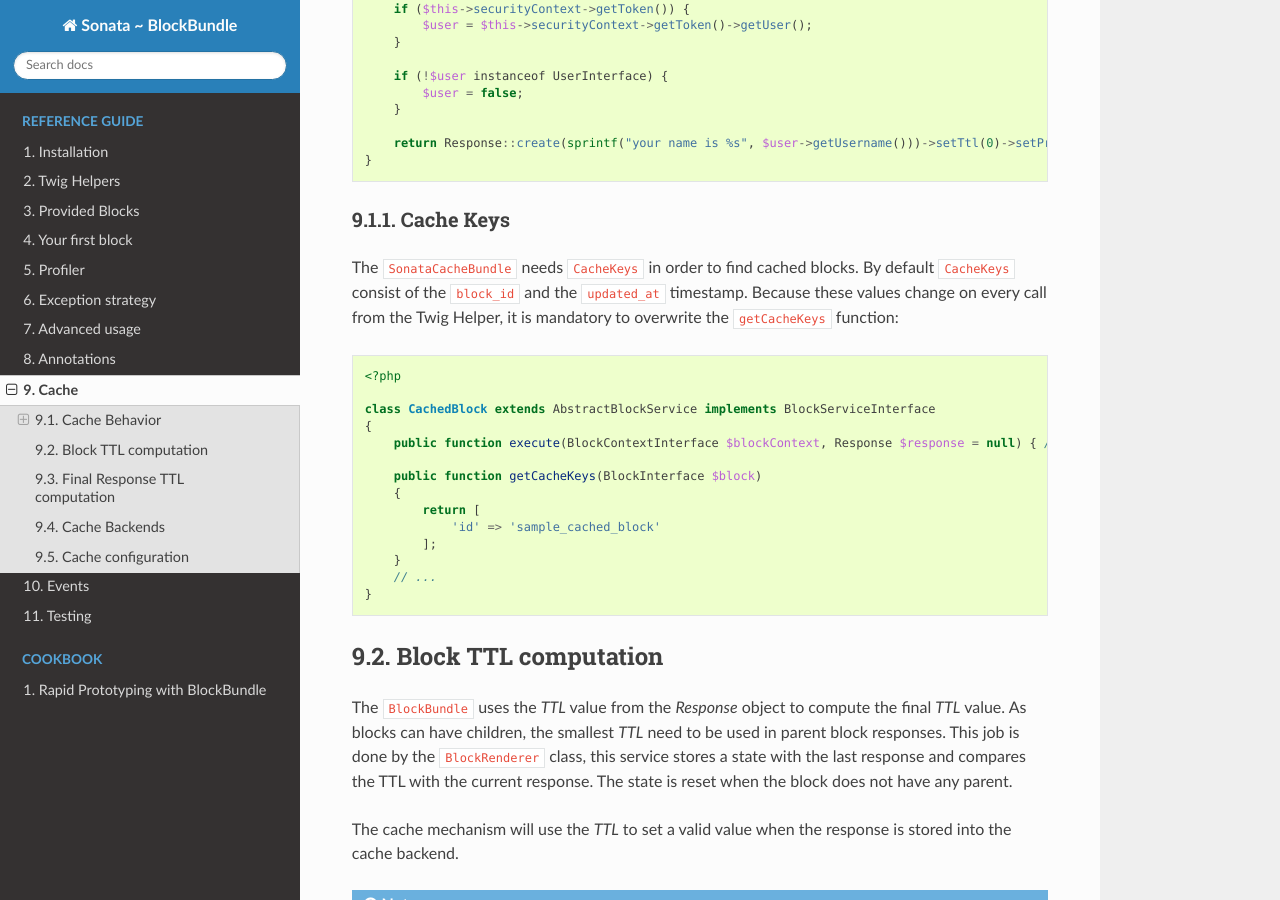
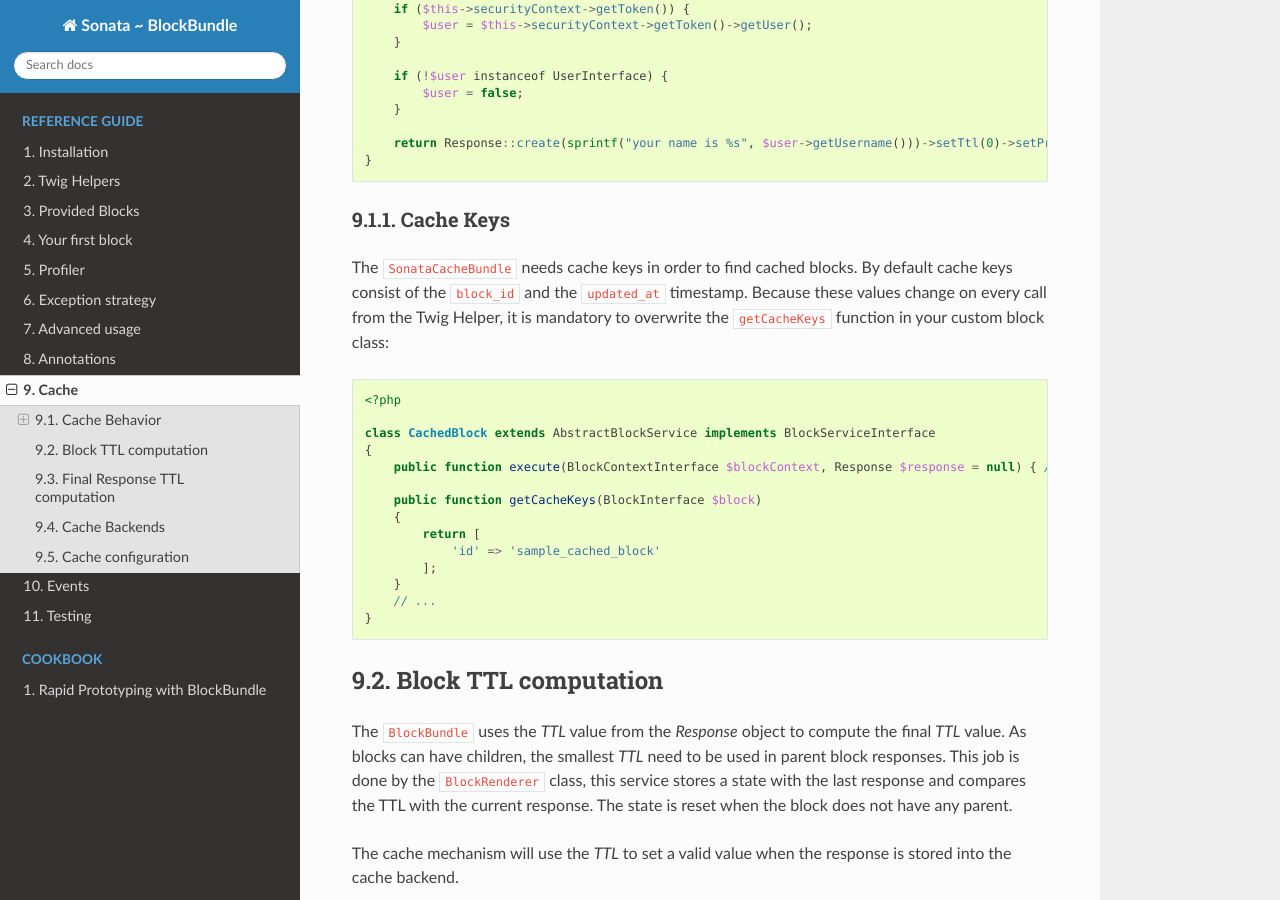
Before and after one commit to sonata-project/SonataBlockBundle, a Sphinx documentation site: the page built from docs/reference/cache.rst, in a window 1280 px wide and 900 px high, scrolled down 1249 px. Built offline with Sphinx 7.4.7 and the Read the Docs theme 2.0.0, drawn with Linux system fonts in a browser that asks for light colours.

Commit message:
Replaced "``CacheKeys``" with "cache keys"

```diff
--- a/docs/reference/cache.rst
+++ b/docs/reference/cache.rst
@@ -69,10 +69,10 @@ or you can use the `Response` object:
 Cache Keys
 ::::::::::
 
-The ``SonataCacheBundle`` needs ``CacheKeys`` in order to find cached
-blocks. By default ``CacheKeys`` consist of the ``block_id`` and the ``updated_at``
+The ``SonataCacheBundle`` needs cache keys in order to find cached
+blocks. By default cache keys consist of the ``block_id`` and the ``updated_at``
 timestamp. Because these values change on every call from the Twig Helper,
-it is mandatory to overwrite the ``getCacheKeys`` function:
+it is mandatory to overwrite the ``getCacheKeys`` function in your custom block class:
 
 .. code-block:: php
 
```
